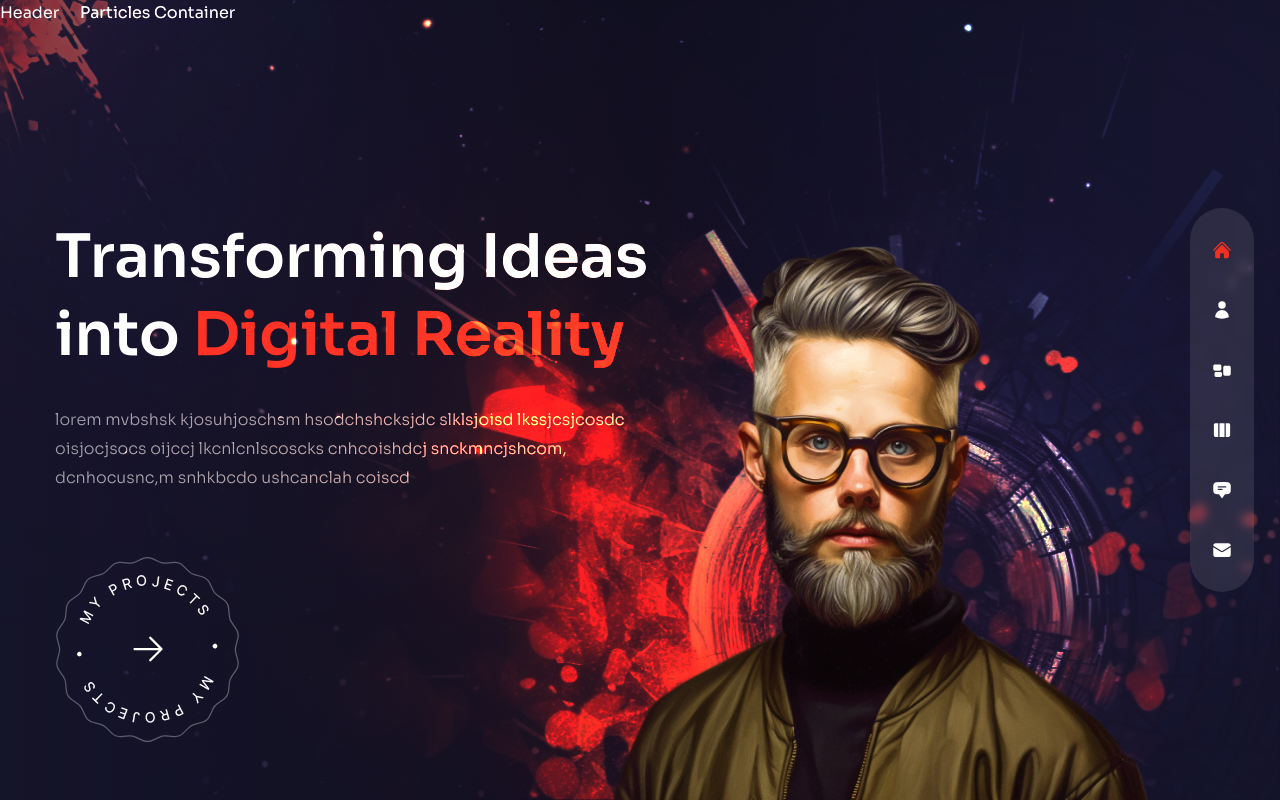
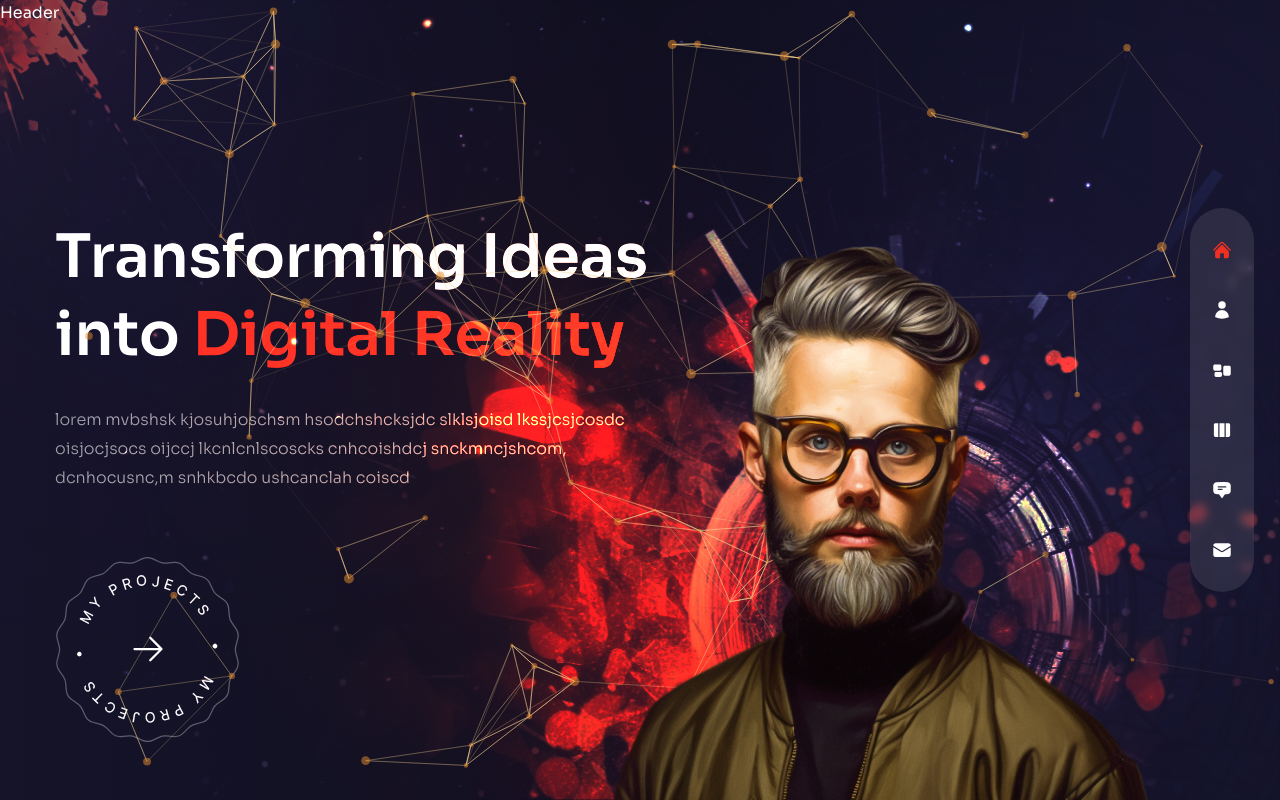
Before and after one commit to Aarya-Chauhan/Portfolio-Template, a Next.js app: page / in a window 1280 px wide. Built offline with nearby package versions, Linux system fonts and the light colour scheme.

Commit message:
particles styling

```diff
--- a/components/ParticlesContainer.js
+++ b/components/ParticlesContainer.js
@@ -1,5 +1,97 @@
+import Particles, {} from 'react-tsparticles';
+import { loadFull } from 'tsparticles';
+import React, {useCallback} from 'react';
+import { color, distance, sync } from 'framer-motion';
+
 const ParticlesContainer = () => {
-  return <div>Particles Container</div>;
+  // init
+  const particlesInit = useCallback(async (engine) => {
+    await loadFull(engine);
+  },[]);
+
+  const particlesLoaded = useCallback(async() => {}, []);
+  return (
+    <Particles className='wf-full h-full absolute translate-z-0' id='tsparticles'
+    init={particlesInit}
+    loaded={particlesLoaded}
+    options={{
+      fullScreen: {enable:false },
+      background: {
+        color: {
+          value: ''
+        },
+      },
+      fps_limit: 120,
+      interactivity:{
+        events:{
+          onClick:{
+            enable:true,
+            mode: 'push',
+          },
+          onHover: {
+            enable: false,
+            mode: 'repulse',
+          },
+          resize: true,
+        },
+        modes: {
+          push: {
+            quantity: 90,
+          },
+          repulse: {
+            distance: 2000,
+            duration: 0.4,
+          }
+        }
+      },
+      particles: {
+        color: {
+          value: "#e68e2e",
+        },
+        links: {
+          color: '#f5d393',
+          distance: 150,
+          enable: true,
+          opacity: 0.7,
+          width: 1
+        },
+        collisions:{
+          enable: true,
+        },
+        move:{
+          directions: 'none',
+          enable: true,
+          outModes:{
+            default: 'bounce'
+          },
+          random: false,
+          speed: 1.5,
+          straight: false
+        },
+        number:{
+          density:{
+            enable: true,
+            area: 800
+          },
+          value: 80
+        },
+        opacity: {
+          value: 0.5,
+        },
+        shape:{
+          type: 'circle'
+        },
+        size:{
+          value: {
+            min: 1,
+            max:5
+          }
+        },
+      },
+    detectRetina: true,
+    }}
+     />
+  )
 };
 
 export default ParticlesContainer;
```
